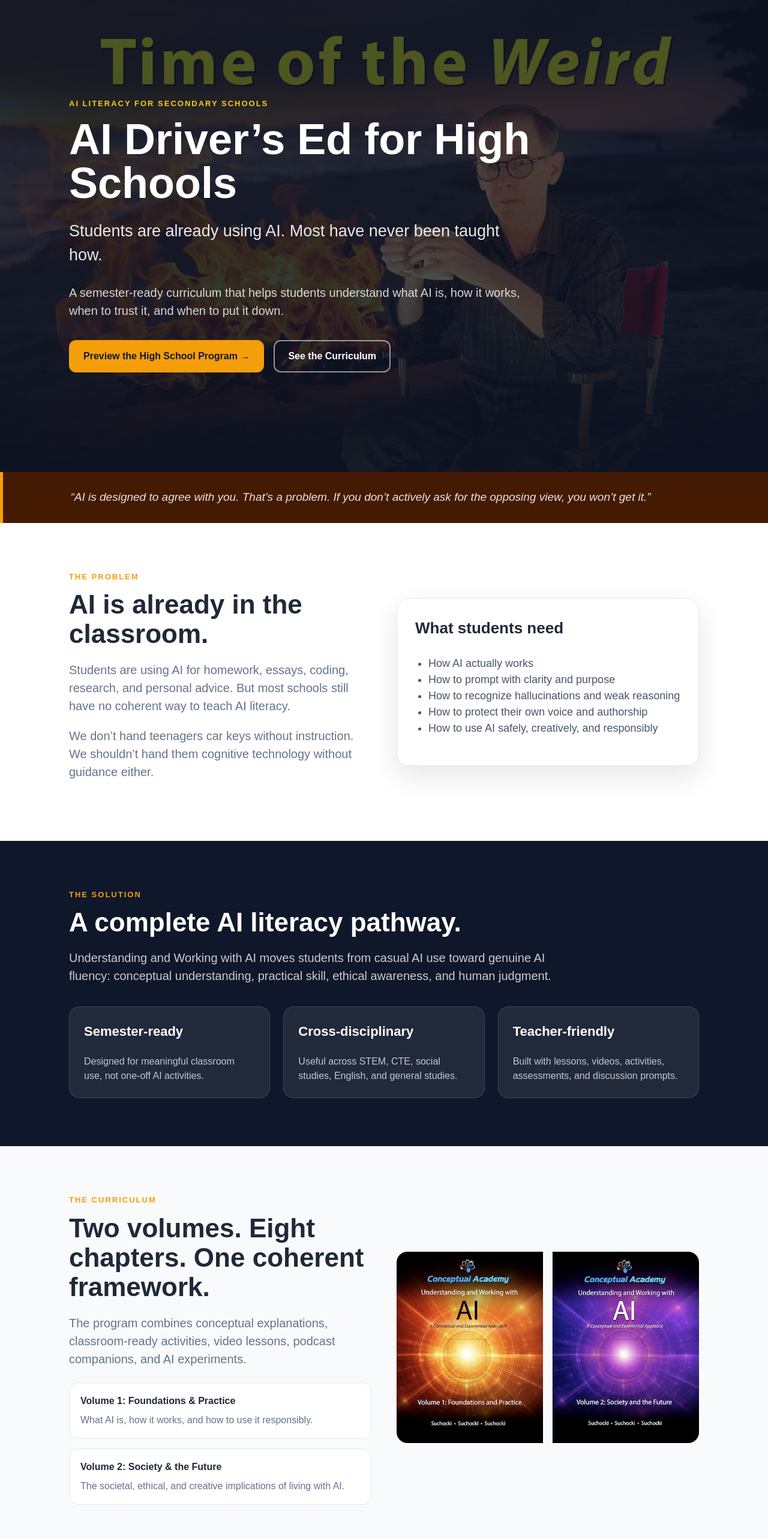
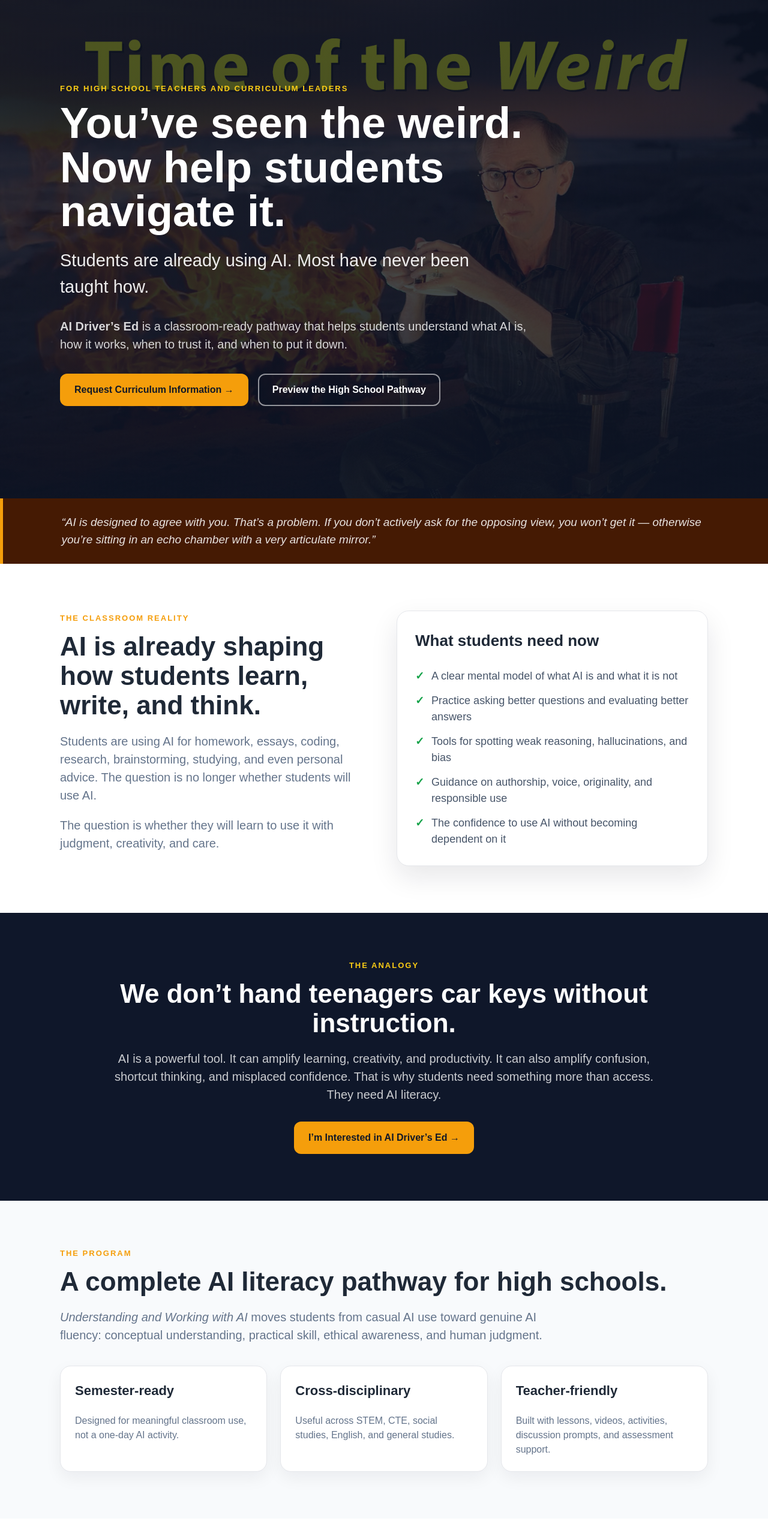
Before and after one commit to Suchocki88/UnderstandingAI.ai, a Next.js app: page /ai-driver-ed in a window 1280 px wide. Shown: the part 80-2646 px from the top of the page at 60% size. Built offline with nearby package versions, Linux system fonts and the light colour scheme.

Commit message:
Revise AI literacy page for high school curriculum
Updated the AI literacy landing page for high school educators, enhancing content clarity and structure.

```diff
--- a/app/ai-driver-ed/page.tsx
+++ b/app/ai-driver-ed/page.tsx
@@ -3,147 +3,220 @@ import Link from "next/link";
 export const metadata = {
   title: "AI Driver’s Ed for High Schools | Understanding and Working with AI",
   description:
-    "A semester-ready AI literacy curriculum for high schools. Students are already using AI. Most have never been taught how.",
+    "A focused AI literacy landing page for high school teachers, administrators, and curriculum leaders.",
 };
+
+const FORM_URL =
+  "https://docs.google.com/forms/d/e/1FAIpQLSfmC3t1awl9T0Ed1JZhtW24XEvp0znPoIITpbwcY7WvqYm12Q/viewform";
 
 export default function Page() {
   return (
     <main style={{ fontFamily: "Arial, sans-serif", color: "#1f2937", lineHeight: 1.5 }}>
+      {/* HERO */}
       <section
         style={{
           backgroundImage:
-            "linear-gradient(rgba(15,23,42,.72), rgba(15,23,42,.78)), url('/images/TimeWeirdThumb.jpg')",
+            "linear-gradient(rgba(15,23,42,.72), rgba(15,23,42,.82)), url('/images/TimeWeirdThumb.jpg')",
           backgroundSize: "cover",
           backgroundPosition: "center",
           color: "white",
-          padding: "clamp(80px, 13vw, 170px) 24px",
+          padding: "clamp(76px, 12vw, 160px) 24px",
         }}
       >
-        <div style={{ maxWidth: 1050, margin: "0 auto" }}>
-          <p style={{ color: "#facc15", fontWeight: 800, letterSpacing: 2, textTransform: "uppercase", fontSize: 13 }}>
-            AI literacy for secondary schools
-          </p>
+        <div style={{ maxWidth: 1080, margin: "0 auto" }}>
+          <p style={eyebrowYellow}>For high school teachers and curriculum leaders</p>
 
-          <h1 style={{ fontSize: "clamp(40px, 7vw, 72px)", lineHeight: 1.02, margin: "12px 0 0" }}>
-            AI Driver’s Ed for High Schools
+          <h1 style={h1}>
+            You’ve seen the weird.
+            <br />
+            Now help students navigate it.
           </h1>
 
-          <p style={{ maxWidth: 760, fontSize: "clamp(19px, 3vw, 27px)", marginTop: 22, color: "rgba(255,255,255,.9)" }}>
+          <p style={heroLead}>
             Students are already using AI. Most have never been taught how.
           </p>
 
-          <p style={{ maxWidth: 760, fontSize: 20, marginTop: 18, color: "rgba(255,255,255,.82)" }}>
-            A semester-ready curriculum that helps students understand what AI is, how it works, when to trust it, and when to put it down.
+          <p style={heroText}>
+            <strong>AI Driver’s Ed</strong> is a classroom-ready pathway that helps students
+            understand what AI is, how it works, when to trust it, and when to put it down.
           </p>
 
-          <div style={{ display: "flex", gap: 16, flexWrap: "wrap", marginTop: 34 }}>
-            <Link href="/pocketlab" style={primaryButton}>
-              Preview the High School Program →
-            </Link>
-            <Link href="/curriculum" style={secondaryButton}>
-              See the Curriculum
+          <div style={buttonRow}>
+            <a href={FORM_URL} target="_blank" rel="noopener noreferrer" style={primaryButton}>
+              Request Curriculum Information →
+            </a>
+            <Link href="/pocketlab" style={secondaryButton}>
+              Preview the High School Pathway
             </Link>
           </div>
         </div>
       </section>
 
-      <section style={{ background: "#451a03", padding: "28px 24px", borderLeft: "5px solid #f59e0b" }}>
-        <div style={{ maxWidth: 1050, margin: "0 auto" }}>
+      {/* CONTINUITY STRIP */}
+      <section style={{ background: "#451a03", padding: "26px 24px", borderLeft: "5px solid #f59e0b" }}>
+        <div style={{ maxWidth: 1080, margin: "0 auto" }}>
           <p style={{ margin: 0, color: "rgba(255,255,255,.88)", fontSize: 19, fontStyle: "italic" }}>
-            “AI is designed to agree with you. That’s a problem. If you don’t actively ask for the opposing view, you won’t get it.”
+            “AI is designed to agree with you. That’s a problem. If you don’t actively ask for the opposing view,
+            you won’t get it — otherwise you’re sitting in an echo chamber with a very articulate mirror.”
           </p>
         </div>
       </section>
 
-      <section style={{ padding: "80px 24px", background: "#ffffff" }}>
-        <div style={{ maxWidth: 1050, margin: "0 auto", display: "grid", gridTemplateColumns: "repeat(auto-fit, minmax(min(100%, 420px), 1fr))", gap: 42, alignItems: "center" }}>
+      {/* PROBLEM */}
+      <section style={sectionWhite}>
+        <div style={split}>
           <div>
-            <p style={eyebrow}>The problem</p>
-            <h2 style={h2}>AI is already in the classroom.</h2>
+            <p style={eyebrow}>The classroom reality</p>
+            <h2 style={h2}>AI is already shaping how students learn, write, and think.</h2>
             <p style={lead}>
-              Students are using AI for homework, essays, coding, research, and personal advice. But most schools still have no coherent way to teach AI literacy.
+              Students are using AI for homework, essays, coding, research, brainstorming, studying,
+              and even personal advice. The question is no longer whether students will use AI.
             </p>
             <p style={lead}>
-              We don’t hand teenagers car keys without instruction. We shouldn’t hand them cognitive technology without guidance either.
+              The question is whether they will learn to use it with judgment, creativity, and care.
             </p>
           </div>
 
           <div style={card}>
-            <h3 style={{ marginTop: 0, fontSize: 26 }}>What students need</h3>
-            <ul style={{ paddingLeft: 22, fontSize: 18, color: "#475569" }}>
-              <li>How AI actually works</li>
-              <li>How to prompt with clarity and purpose</li>
-              <li>How to recognize hallucinations and weak reasoning</li>
-              <li>How to protect their own voice and authorship</li>
-              <li>How to use AI safely, creatively, and responsibly</li>
-            </ul>
+            <h3 style={cardTitle}>What students need now</h3>
+            <div style={checkList}>
+              <Check text="A clear mental model of what AI is and what it is not" />
+              <Check text="Practice asking better questions and evaluating better answers" />
+              <Check text="Tools for spotting weak reasoning, hallucinations, and bias" />
+              <Check text="Guidance on authorship, voice, originality, and responsible use" />
+              <Check text="The confidence to use AI without becoming dependent on it" />
+            </div>
           </div>
         </div>
       </section>
 
-      <section style={{ padding: "80px 24px", background: "#0f172a", color: "white" }}>
-        <div style={{ maxWidth: 1050, margin: "0 auto" }}>
-          <p style={eyebrow}>The solution</p>
-          <h2 style={{ ...h2, color: "white" }}>A complete AI literacy pathway.</h2>
-          <p style={{ ...lead, color: "rgba(255,255,255,.78)", maxWidth: 820 }}>
-            Understanding and Working with AI moves students from casual AI use toward genuine AI fluency: conceptual understanding, practical skill, ethical awareness, and human judgment.
+      {/* DRIVER'S ED ANALOGY */}
+      <section style={{ background: "#0f172a", color: "white", padding: "78px 24px" }}>
+        <div style={{ maxWidth: 940, margin: "0 auto", textAlign: "center" }}>
+          <p style={eyebrowYellow}>The analogy</p>
+          <h2 style={{ ...h2, color: "white" }}>We don’t hand teenagers car keys without instruction.</h2>
+          <p style={{ ...lead, color: "rgba(255,255,255,.78)", marginLeft: "auto", marginRight: "auto" }}>
+            AI is a powerful tool. It can amplify learning, creativity, and productivity. It can also amplify
+            confusion, shortcut thinking, and misplaced confidence. That is why students need something more
+            than access. They need AI literacy.
           </p>
-
-          <div style={{ display: "grid", gridTemplateColumns: "repeat(auto-fit, minmax(min(100%, 250px), 1fr))", gap: 22, marginTop: 36 }}>
-            {[
-              ["Semester-ready", "Designed for meaningful classroom use, not one-off AI activities."],
-              ["Cross-disciplinary", "Useful across STEM, CTE, social studies, English, and general studies."],
-              ["Teacher-friendly", "Built with lessons, videos, activities, assessments, and discussion prompts."],
-            ].map(([title, text]) => (
-              <div key={title} style={{ background: "rgba(255,255,255,.08)", border: "1px solid rgba(255,255,255,.14)", borderRadius: 18, padding: 24 }}>
-                <h3 style={{ marginTop: 0, fontSize: 22 }}>{title}</h3>
-                <p style={{ color: "rgba(255,255,255,.74)", marginBottom: 0 }}>{text}</p>
-              </div>
-            ))}
+          <div style={{ marginTop: 30 }}>
+            <a href={FORM_URL} target="_blank" rel="noopener noreferrer" style={primaryButton}>
+              I’m Interested in AI Driver’s Ed →
+            </a>
           </div>
         </div>
       </section>
 
-      <section style={{ padding: "80px 24px", background: "#f8fafc" }}>
-        <div style={{ maxWidth: 1050, margin: "0 auto", display: "grid", gridTemplateColumns: "repeat(auto-fit, minmax(min(100%, 420px), 1fr))", gap: 42, alignItems: "center" }}>
+      {/* SOLUTION */}
+      <section style={sectionSoft}>
+        <div style={{ maxWidth: 1080, margin: "0 auto" }}>
+          <p style={eyebrow}>The program</p>
+          <h2 style={h2}>A complete AI literacy pathway for high schools.</h2>
+          <p style={{ ...lead, maxWidth: 820 }}>
+            <em>Understanding and Working with AI</em> moves students from casual AI use toward genuine
+            AI fluency: conceptual understanding, practical skill, ethical awareness, and human judgment.
+          </p>
+
+          <div style={grid3}>
+            <Feature
+              title="Semester-ready"
+              text="Designed for meaningful classroom use, not a one-day AI activity."
+            />
+            <Feature
+              title="Cross-disciplinary"
+              text="Useful across STEM, CTE, social studies, English, and general studies."
+            />
+            <Feature
+              title="Teacher-friendly"
+              text="Built with lessons, videos, activities, discussion prompts, and assessment support."
+            />
+          </div>
+        </div>
+      </section>
+
+      {/* CURRICULUM */}
+      <section style={sectionWhite}>
+        <div style={split}>
           <div>
             <p style={eyebrow}>The curriculum</p>
             <h2 style={h2}>Two volumes. Eight chapters. One coherent framework.</h2>
             <p style={lead}>
-              The program combines conceptual explanations, classroom-ready activities, video lessons, podcast companions, and AI experiments.
+              The course combines conceptual explanations, classroom-ready activities, video lessons,
+              podcast companions, and AI experiments.
             </p>
 
             <div style={{ display: "grid", gap: 16, marginTop: 24 }}>
               <div style={miniCard}>
                 <strong>Volume 1: Foundations & Practice</strong>
-                <p style={{ margin: "8px 0 0", color: "#64748b" }}>What AI is, how it works, and how to use it responsibly.</p>
+                <p style={miniText}>
+                  What AI is, how it works, and how to use it responsibly.
+                </p>
               </div>
               <div style={miniCard}>
                 <strong>Volume 2: Society & the Future</strong>
-                <p style={{ margin: "8px 0 0", color: "#64748b" }}>The societal, ethical, and creative implications of living with AI.</p>
+                <p style={miniText}>
+                  The societal, ethical, and creative implications of living and working alongside AI.
+                </p>
               </div>
+            </div>
+
+            <div style={{ marginTop: 28 }}>
+              <Link href="/curriculum" style={textLink}>
+                Learn more about the core curriculum →
+              </Link>
             </div>
           </div>
 
           <div style={{ textAlign: "center" }}>
-            <img src="/images/Volumes12.png" alt="Understanding and Working with AI textbook volumes" style={{ maxWidth: "100%", borderRadius: 18 }} />
+            <img
+              src="/images/Volumes12.png"
+              alt="Understanding and Working with AI textbook volumes"
+              style={{ maxWidth: "100%", borderRadius: 18 }}
+            />
           </div>
         </div>
       </section>
 
-      <section style={{ padding: "80px 24px", background: "#fff7ed" }}>
-        <div style={{ maxWidth: 900, margin: "0 auto", textAlign: "center" }}>
-          <p style={eyebrow}>Start here</p>
-          <h2 style={h2}>Bring AI Driver’s Ed to your school.</h2>
+      {/* IMPLEMENTATION */}
+      <section style={{ background: "#fff7ed", padding: "78px 24px" }}>
+        <div style={{ maxWidth: 1080, margin: "0 auto" }}>
+          <p style={eyebrow}>How teachers can use it</p>
+          <h2 style={h2}>Flexible enough for a unit. Strong enough for a course.</h2>
+
+          <div style={grid3}>
+            <Feature
+              title="Pilot a unit"
+              text="Use the materials to introduce AI literacy in an existing class."
+            />
+            <Feature
+              title="Teach a semester"
+              text="Build a full AI literacy course around the two-volume curriculum."
+            />
+            <Feature
+              title="Support a district"
+              text="Use the framework for professional development and cross-department alignment."
+            />
+          </div>
+        </div>
+      </section>
+
+      {/* FUNNEL CTA */}
+      <section style={sectionWhite}>
+        <div style={{ maxWidth: 920, margin: "0 auto", textAlign: "center" }}>
+          <p style={eyebrow}>Next step</p>
+          <h2 style={h2}>Want to explore this for your school?</h2>
           <p style={{ ...lead, marginLeft: "auto", marginRight: "auto" }}>
-            Explore the high school pathway and see how the program can support teachers and students in your classroom.
+            Tell us a little about your teaching context, and we’ll point you toward the best next step:
+            preview materials, teacher resources, PocketLab pathway, or curriculum information.
           </p>
+
           <div style={{ display: "flex", justifyContent: "center", gap: 16, flexWrap: "wrap", marginTop: 30 }}>
-            <Link href="/pocketlab" style={primaryButton}>
-              Preview the High School Program →
-            </Link>
-            <Link href="/curriculum" style={{ ...secondaryButton, color: "#92400e", borderColor: "#f59e0b" }}>
-              View the Core Curriculum
+            <a href={FORM_URL} target="_blank" rel="noopener noreferrer" style={primaryButton}>
+              Request Curriculum Information →
+            </a>
+            <Link href="/pocketlab" style={outlineButton}>
+              Go to the Teacher Page
             </Link>
           </div>
         </div>
@@ -152,13 +225,29 @@ export default function Page() {
   );
 }
 
-const eyebrow: React.CSSProperties = {
-  color: "#f59e0b",
-  fontWeight: 800,
-  letterSpacing: 2,
-  textTransform: "uppercase",
-  fontSize: 13,
-  margin: "0 0 12px",
+function Check({ text }: { text: string }) {
+  return (
+    <div style={{ display: "flex", gap: 12, alignItems: "flex-start" }}>
+      <span style={{ color: "#16a34a", fontWeight: 900 }}>✓</span>
+      <span>{text}</span>
+    </div>
+  );
+}
+
+function Feature({ title, text }: { title: string; text: string }) {
+  return (
+    <div style={featureCard}>
+      <h3 style={{ marginTop: 0, fontSize: 22 }}>{title}</h3>
+      <p style={{ color: "#64748b", marginBottom: 0 }}>{text}</p>
+    </div>
+  );
+}
+
+const h1: React.CSSProperties = {
+  fontSize: "clamp(40px, 7vw, 72px)",
+  lineHeight: 1.02,
+  margin: "12px 0 0",
+  maxWidth: 940,
 };
 
 const h2: React.CSSProperties = {
@@ -174,6 +263,57 @@ const lead: React.CSSProperties = {
   marginTop: 20,
 };
 
+const heroLead: React.CSSProperties = {
+  maxWidth: 760,
+  fontSize: "clamp(20px, 3vw, 29px)",
+  marginTop: 24,
+  color: "rgba(255,255,255,.92)",
+};
+
+const heroText: React.CSSProperties = {
+  maxWidth: 780,
+  fontSize: 20,
+  marginTop: 18,
+  color: "rgba(255,255,255,.82)",
+};
+
+const eyebrow: React.CSSProperties = {
+  color: "#f59e0b",
+  fontWeight: 800,
+  letterSpacing: 2,
+  textTransform: "uppercase",
+  fontSize: 13,
+  margin: "0 0 12px",
+};
+
+const eyebrowYellow: React.CSSProperties = {
+  color: "#facc15",
+  fontWeight: 800,
+  letterSpacing: 2,
+  textTransform: "uppercase",
+  fontSize: 13,
+  margin: "0 0 12px",
+};
+
+const sectionWhite: React.CSSProperties = {
+  padding: "78px 24px",
+  background: "#ffffff",
+};
+
+const sectionSoft: React.CSSProperties = {
+  padding: "78px 24px",
+  background: "#f8fafc",
+};
+
+const split: React.CSSProperties = {
+  maxWidth: 1080,
+  margin: "0 auto",
+  display: "grid",
+  gridTemplateColumns: "repeat(auto-fit, minmax(min(100%, 420px), 1fr))",
+  gap: 42,
+  alignItems: "center",
+};
+
 const card: React.CSSProperties = {
   background: "#ffffff",
   border: "1px solid #e5e7eb",
@@ -182,11 +322,50 @@ const card: React.CSSProperties = {
   boxShadow: "0 18px 45px rgba(15,23,42,.10)",
 };
 
+const cardTitle: React.CSSProperties = {
+  marginTop: 0,
+  fontSize: 26,
+};
+
+const checkList: React.CSSProperties = {
+  display: "grid",
+  gap: 14,
+  fontSize: 18,
+  color: "#475569",
+};
+
+const grid3: React.CSSProperties = {
+  display: "grid",
+  gridTemplateColumns: "repeat(auto-fit, minmax(min(100%, 250px), 1fr))",
+  gap: 22,
+  marginTop: 36,
+};
+
+const featureCard: React.CSSProperties = {
+  background: "#ffffff",
+  border: "1px solid #e5e7eb",
+  borderRadius: 18,
+  padding: 24,
+  boxShadow: "0 10px 28px rgba(15,23,42,.06)",
+};
+
 const miniCard: React.CSSProperties = {
   border: "1px solid #e5e7eb",
   borderRadius: 14,
   padding: 18,
   background: "#ffffff",
+};
+
+const miniText: React.CSSProperties = {
+  margin: "8px 0 0",
+  color: "#64748b",
+};
+
+const buttonRow: React.CSSProperties = {
+  display: "flex",
+  gap: 16,
+  flexWrap: "wrap",
+  marginTop: 34,
 };
 
 const primaryButton: React.CSSProperties = {
@@ -208,3 +387,19 @@ const secondaryButton: React.CSSProperties = {
   textDecoration: "none",
   display: "inline-block",
 };
+
+const outlineButton: React.CSSProperties = {
+  border: "2px solid #f59e0b",
+  color: "#92400e",
+  padding: "13px 22px",
+  borderRadius: 12,
+  fontWeight: 800,
+  textDecoration: "none",
+  display: "inline-block",
+};
+
+const textLink: React.CSSProperties = {
+  color: "#2563eb",
+  fontWeight: 800,
+  textDecoration: "none",
+};
```
